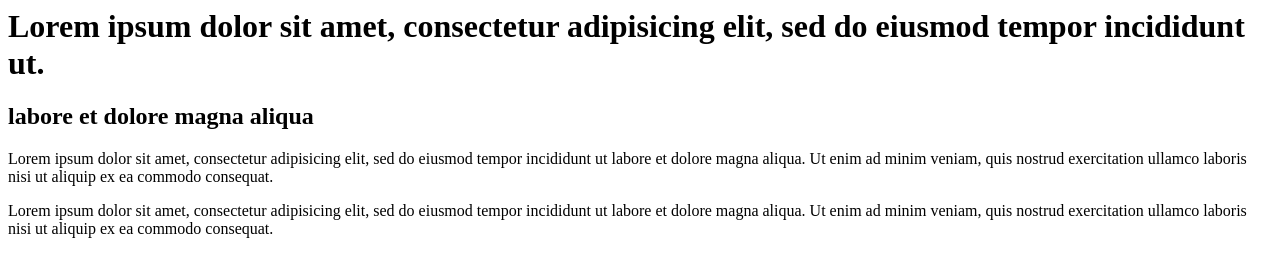
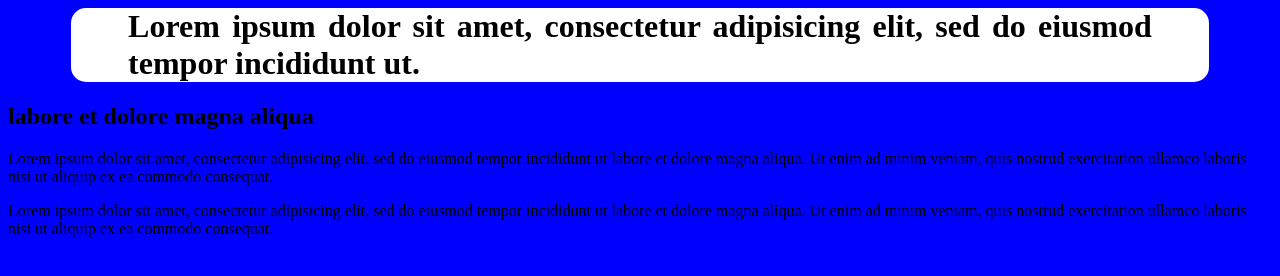
Before and after one commit to guilhermecolombini/guilhermecolombini.github.io, a plain HTML site: page index.html in a window 1280 px wide. Drawn offline with Linux system fonts and the light colour scheme.

Commit message:
exemplo daniel

```diff
--- a/css/index.css
+++ b/css/style.css
@@ -26,3 +26,20 @@ article {
   -webkit-flow-from: aside;
   flow-from: aside;
 }
+body{
+  background-color: blue;
+}
+
+.regioncf{
+  background-color: white;
+  margin-left: 5%;
+  margin-right: 5%;
+  width: 90%;
+  border-radius: 15px;
+  text-align: justify;
+}
+
+.text{
+  margin-left: 5%;
+  margin-right: 5%;
+}
--- a/index.html
+++ b/index.html
@@ -1,10 +1,13 @@
 <html>
   <head>
-    <link type="text/css" rel="stylesheet" href="css/index.css" />
+    <link rel="stylesheet" href="css/style.css">
     <title>This is title</title>
   </head>
   <body>
+    <div class="regions cf">
       <header class="cf">
+        <div id="region-1" class="regioncf">
+          <div class="text">
           <h1>
             <span>
               Lorem ipsum dolor sit amet,
@@ -12,10 +15,15 @@
             consectetur adipisicing elit, sed do eiusmod
             tempor incididunt ut.
           </h1>
+        </div>
+        </div>
+        <div id="region-2" class="region">
           <h2>
             labore et dolore magna aliqua
           </h2>
+        </div>
       </header>
+    <div id="region-3" class="region">
       <article class="cf">
         <p>
           Lorem ipsum dolor sit amet, consectetur adipisicing elit, sed do eiusmod
@@ -24,7 +32,8 @@
           consequat.
         </p>
       </article>
-
+    </div>
+    <div id="region-4" class="region cf">
       <aside>
         <!-- <p><img src="img/stat.jpg" width="500" height="300"></p> -->
         <p>
@@ -34,12 +43,7 @@
           consequat.
         </p>
       </aside>
-
-    <div class="regions cf">
-      <div id="region-1" class="region cf"></div>
-      <div id="region-2" class="region"></div>
-      <div id="region-3" class="region"></div>
-      <div id="region-4" class="region cf"></div>
+    </div>
     </div>
   </body>
 </html>
```
Lines whose indentation alone changed are shown as unchanged.
